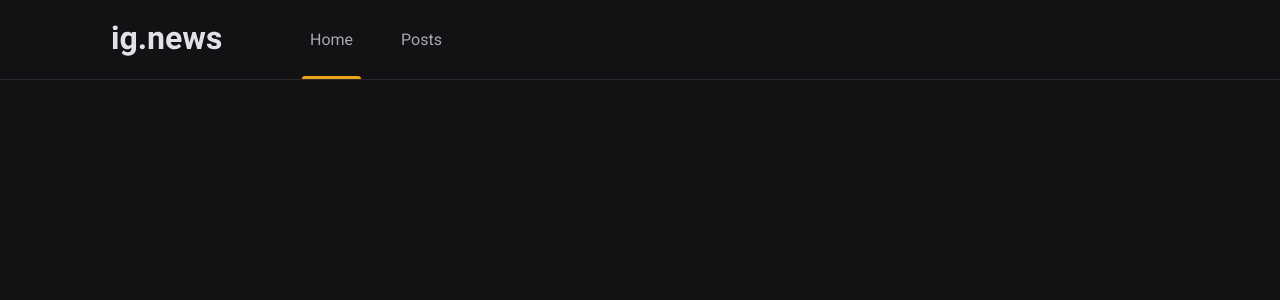
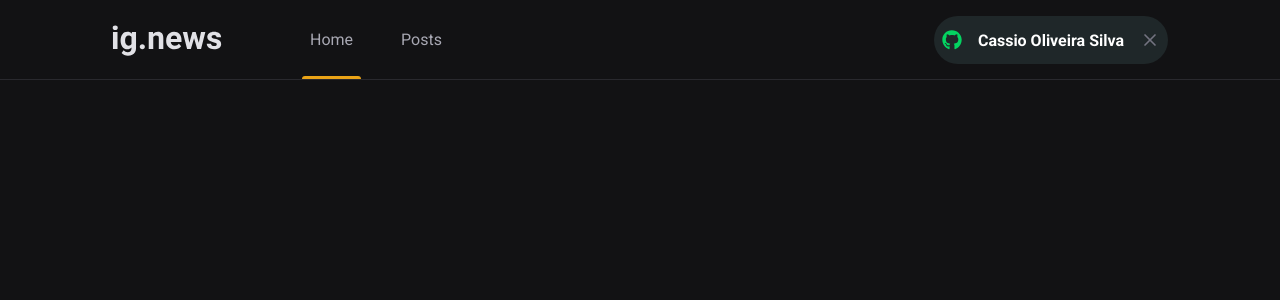
Before and after one commit to cassiosilva93/ignews, a Next.js app: page / in a window 1280 px wide. Shown: the top 300 px of the page. Built offline with nearby package versions, Linux system fonts and the light colour scheme.

Commit message:
created SignInButton component

```diff
--- a/package.json
+++ b/package.json
@@ -12,6 +12,7 @@
     "next": "11.1.2",
     "react": "17.0.2",
     "react-dom": "17.0.2",
+    "react-icons": "^4.2.0",
     "sass": "^1.42.1"
   },
   "devDependencies": {
--- a/src/components/Header/index.tsx
+++ b/src/components/Header/index.tsx
@@ -1,3 +1,4 @@
+import { SignInButton } from '../SignInButton';
 import styles from './styles.module.scss';
 
 export function Header () {
@@ -9,7 +10,10 @@
           <a className={styles.active} href="">Home</a>
           <a href="">Posts</a>
         </nav>
+
+        <SignInButton />
       </div>
+
     </header>
   )
 }
--- a/src/components/Header/styles.module.scss
+++ b/src/components/Header/styles.module.scss
@@ -46,4 +46,8 @@
       }
     }
   }
+
+  button {
+    margin-left: auto;
+  }
 }
--- /dev/null
+++ b/src/components/SignInButton/index.tsx
@@ -0,0 +1,26 @@
+import { FaGithub } from 'react-icons/fa'
+import { FiX } from 'react-icons/fi'
+import styles from './styles.module.scss'
+
+export function SignInButton() {
+  const isUserLoggedIn = true;
+
+  return isUserLoggedIn ? (
+    <button
+      type="button"
+      className={styles.signInButton}
+    >
+      <FaGithub color="#04d361"/>
+      Cassio Oliveira Silva
+      <FiX color="#737380" className={styles.closeIcon}/>
+    </button>
+  ) : (
+    <button
+      type="button"
+      className={styles.signInButton}
+    >
+      <FaGithub color="#eba417"/>
+      Sign in with Github
+    </button>
+  )
+}
--- /dev/null
+++ b/src/components/SignInButton/styles.module.scss
@@ -0,0 +1,33 @@
+.signInButton {
+  height: 3rem;
+  border-radius: 3rem;
+  background: var(--gray-850);
+  border: 0;
+  padding: 0 0.5rem;
+
+  display: flex;
+  align-items: center;
+  justify-content: center;
+
+  color: var(--white);
+  font-weight: bold;
+
+  svg {
+    width: 20px;
+    height: 20px;
+  }
+
+  svg:first-child {
+    margin-right: 1rem;
+  }
+
+  svg.closeIcon {
+    margin-left: 1rem;
+  }
+
+  transition: filter 0.2s;
+
+  &:hover {
+    filter: brightness(0.8)
+  }
+}
--- a/src/styles/global.scss
+++ b/src/styles/global.scss
@@ -10,6 +10,7 @@
   --gray-100: #e1e1e6;
   --gray-300: #a8a8b3;
   --gray-800: #29292e;
+  --gray-850: #1f2729;
   --gray-900: #121214;
 
   --cyan-500: #61dafb;
```
Also changed, not shown: 1 other file (tests, documents, lock files or other folders).
